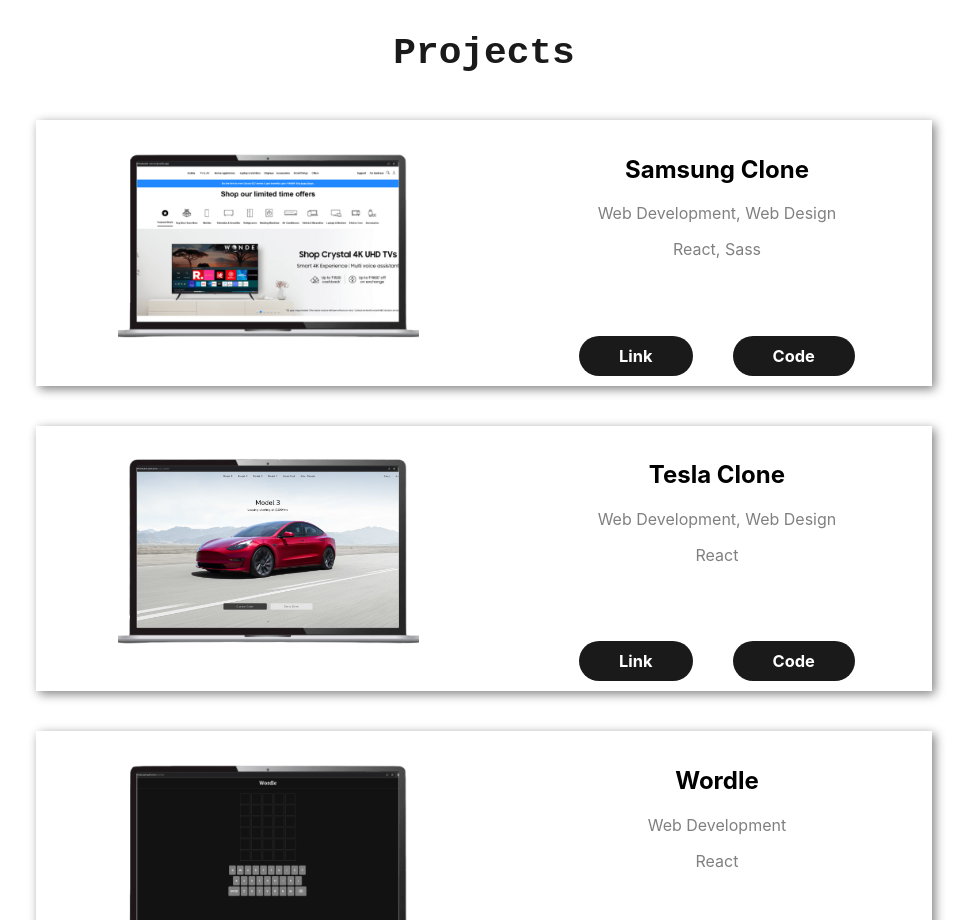
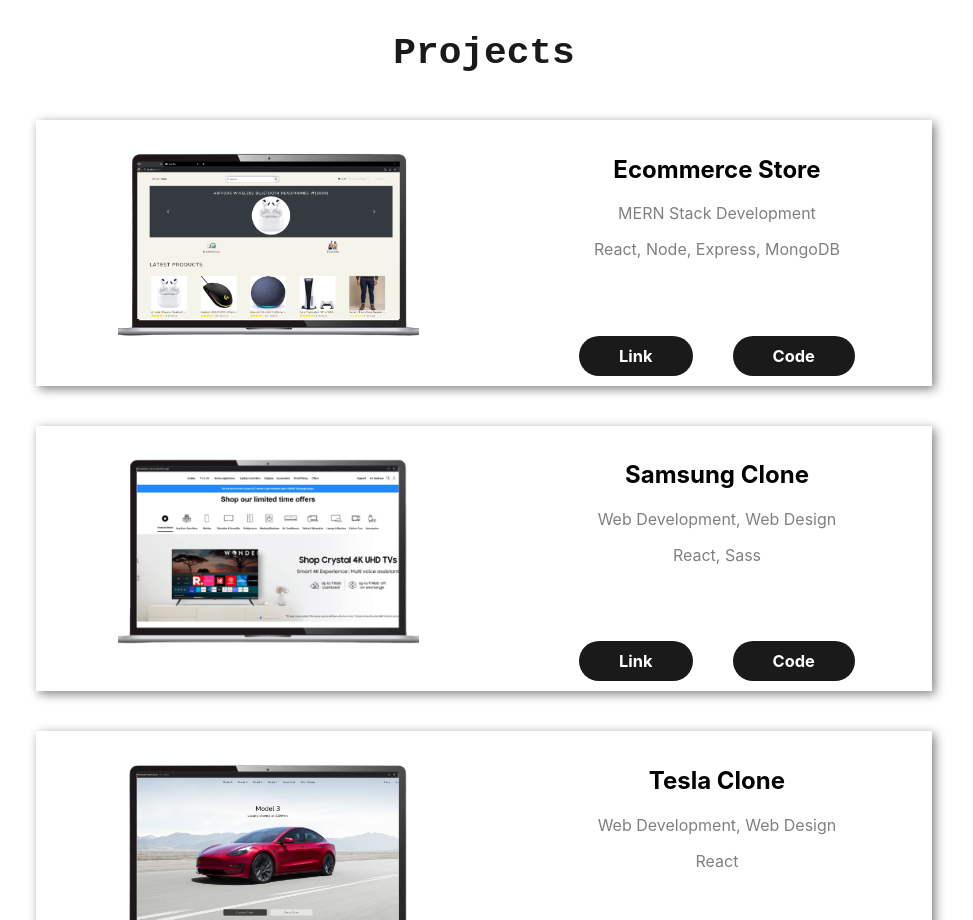
Before and after one commit to whydecode/Portfolio, a React (Create React App) app: page / in a window 1280 px wide. Shown: the part 1860-2780 px from the top of the page, without its empty margins (156-1129 px from the left). Built offline with nearby package versions, Linux system fonts and the light colour scheme; a web font is replaced by a local one.

Commit message:
ecommerce project added

```diff
--- a/src/Pages/Home.js
+++ b/src/Pages/Home.js
@@ -18,6 +18,7 @@
 import tesla from "./Images/tesla.png";
 import wordle from "./Images/wordle.png";
 import samsung from "./Images/samsung.png";
+import mystore from "./Images/mystore.png";
 function Home() {
   const ref = useRef(null);
   const isInView = useInView(ref, { once: true });
@@ -255,6 +256,37 @@
               }}
             >
               <div className="projectImage">
+                <img src={mystore} alt="Ecommerce" />
+              </div>
+              <div className="projectInfo">
+                <h2>Ecommerce Store</h2>
+                <p>MERN Stack Development</p>
+                <p>React, Node, Express, MongoDB</p>
+                <div className="projectButtons">
+                  <a
+                    href="https://mern-store-ml17.onrender.com/"
+                    target="_blank"
+                  >
+                    Link
+                  </a>
+                  <a
+                    href="https://github.com/whydecode/Ecommerce"
+                    target="_blank"
+                  >
+                    Code
+                  </a>
+                </div>
+              </div>
+            </div>
+            <div
+              className="projectCard"
+              style={{
+                transform: projectInView ? "none" : "translateX(-200px)",
+                opacity: projectInView ? 1 : 0,
+                transition: "all 0.9s cubic-bezier(0.17, 0.55, 0.55, 1) 0.5s",
+              }}
+            >
+              <div className="projectImage">
                 <img src={samsung} alt="" />
               </div>
               <div className="projectInfo">
--- a/src/Pages/Navbar.js
+++ b/src/Pages/Navbar.js
@@ -27,7 +27,7 @@
         <div className="line3"></div>
       </div>
 
-      <a href="/" id="name" onClick={handleClick}>
+      <a href="/" id="name" >
         Rahul Agarwal
       </a>
 
```
Also changed, not shown: src/Pages/Images/mystore.png (added).
